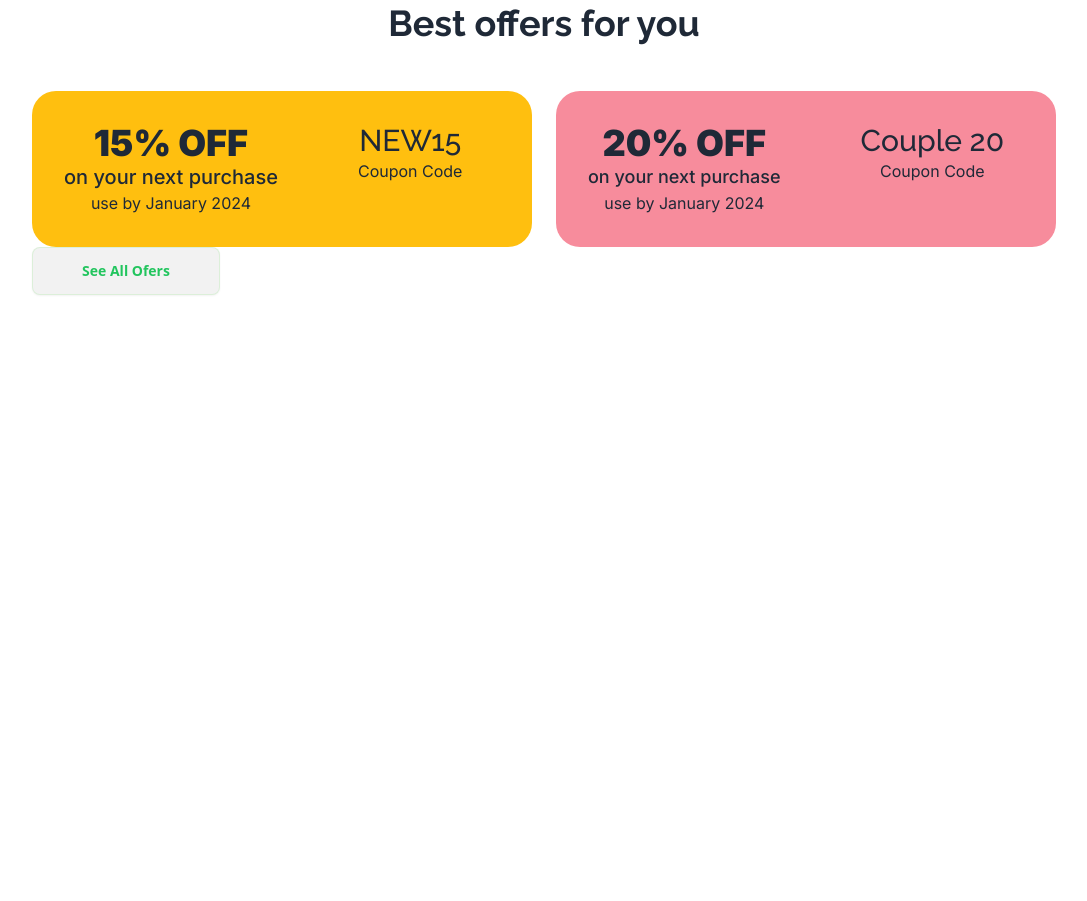
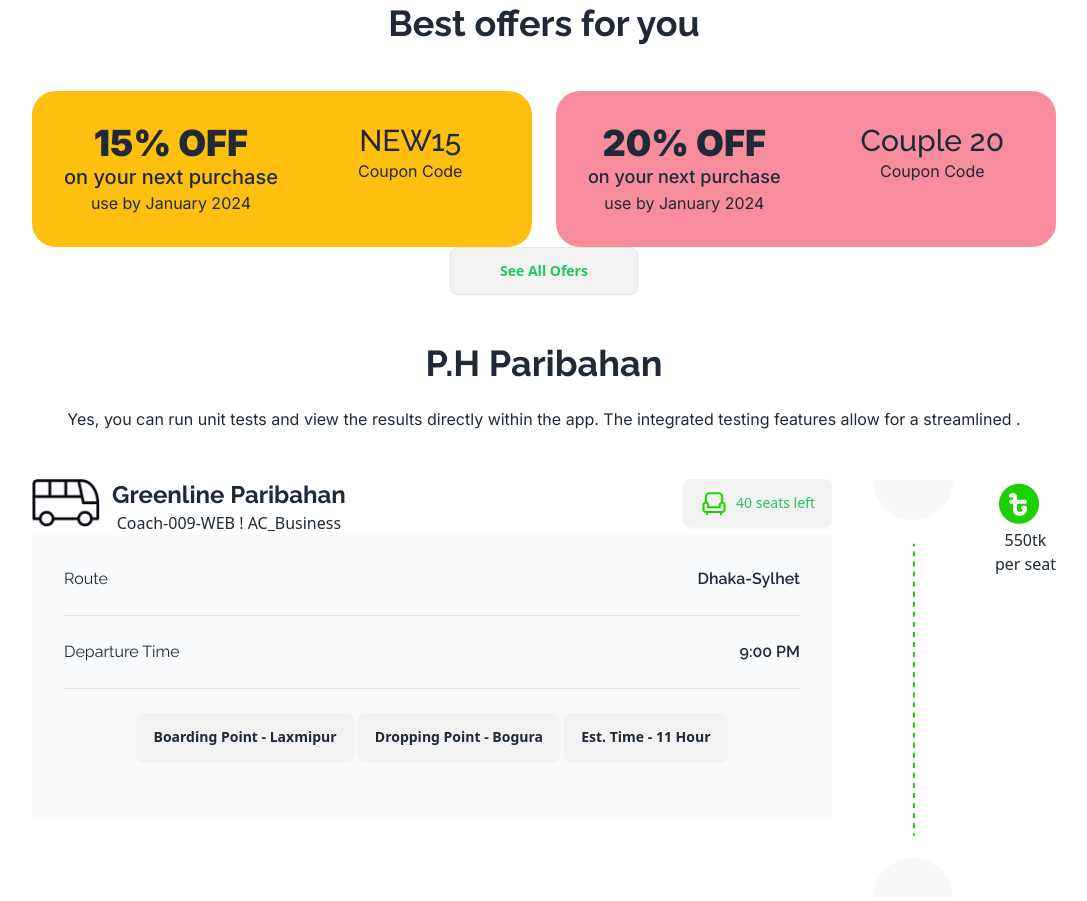
Before and after one commit to tandra048/Assignment5, a plain HTML site: page index.html in a window 1280 px wide. Shown: the part 855-1756 px from the top of the page, without its empty margins (96-1183 px from the left). Before the commit the page ends 1246 px from the top, so only its background shows below. Drawn offline with nearby package versions, Linux system fonts and the light colour scheme.

Commit message:
paribahan section

```diff
--- a/index.html
+++ b/index.html
@@ -96,9 +96,55 @@
           </div>
         </div>
       </div>
-      <button class="btn w-[188px]  text-green-500 boder-1 border-[#1dd1001a]">See All Ofers</button>
+      <div class="mt-15">
+        <button class="btn w-[188px]  text-green-500 boder-1 border-[#1dd1001a] ">See All Ofers</button>
+      </div>
      </section>
 
+     <section class="text-center">
+<h1 class="font-raleway font-bold text-4xl mb-6">P.H Paribahan</h1>
+<p class="font-inter mb-12">Yes, you can run unit tests and view the results directly within the app. The integrated testing features allow for a streamlined .</p>
+<div class="flex justify-between mx-30">
+  <div class="w-[800px]">
+    <div class="flex justify-between">
+      <div class="flex gap-3">
+       <img class="w-[68px] h-[48px]" src="images/bus-logo.png" alt="">
+       <div>
+         <h1 class="font-raleway font-bold text-2xl">Greenline Paribahan</h1>
+         <p>Coach-009-WEB ! AC_Business</p>
+       </div>
+      </div>
+       <button class="btn font-medium text-green-500"><img src="images/seat-green.png" alt="">40 seats left</button>
+     </div>
+
+     <div class="bg-gray-50 p-8">
+       <div class="flex justify-between font-raleway pb-6">
+         <p>Route</p>
+         <p class="font-semibold">Dhaka-Sylhet</p>
+       </div>
+       <hr>
+       <div class="font-raleway flex justify-between py-6">
+         <p>Departure Time</p>
+         <p class="font-semibold">9:00 PM</p>
+       </div>
+       <hr>
+       <div class="py-6">
+         <button class="btn">Boarding Point - Laxmipur</button>
+         <button class="btn">Dropping Point - Bogura</button>
+         <button class="btn">Est. Time - 11 Hour</button>
+       </div>
+     </div>
+  </div>
+   <div class="">
+    <img src="images/info-devider.png" alt="">
+   </div>
+   <div>
+    <img src="images/fare.png" alt="">
+    <h1>550tk</h1>
+    <p>per seat</p>
+   </div>
+</div>
+     </section>
     </main>
     <footer>
 
```
